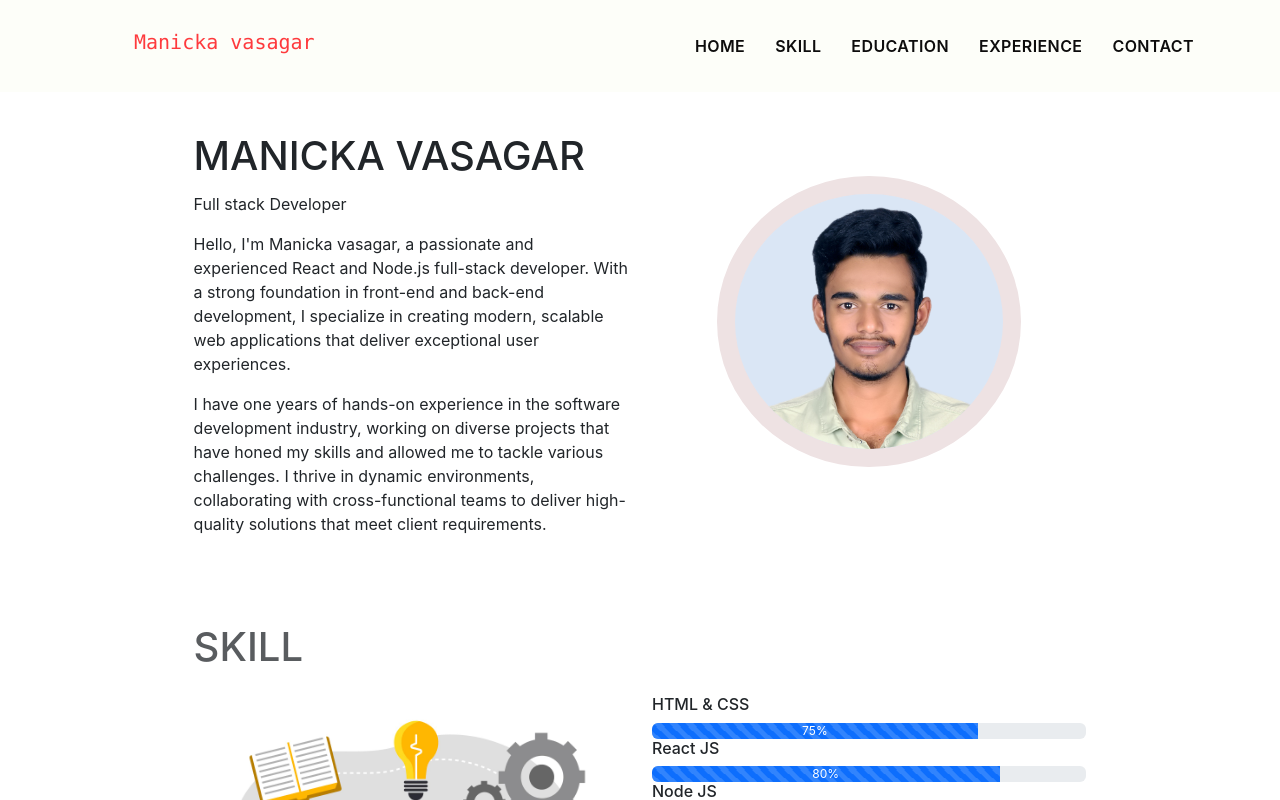
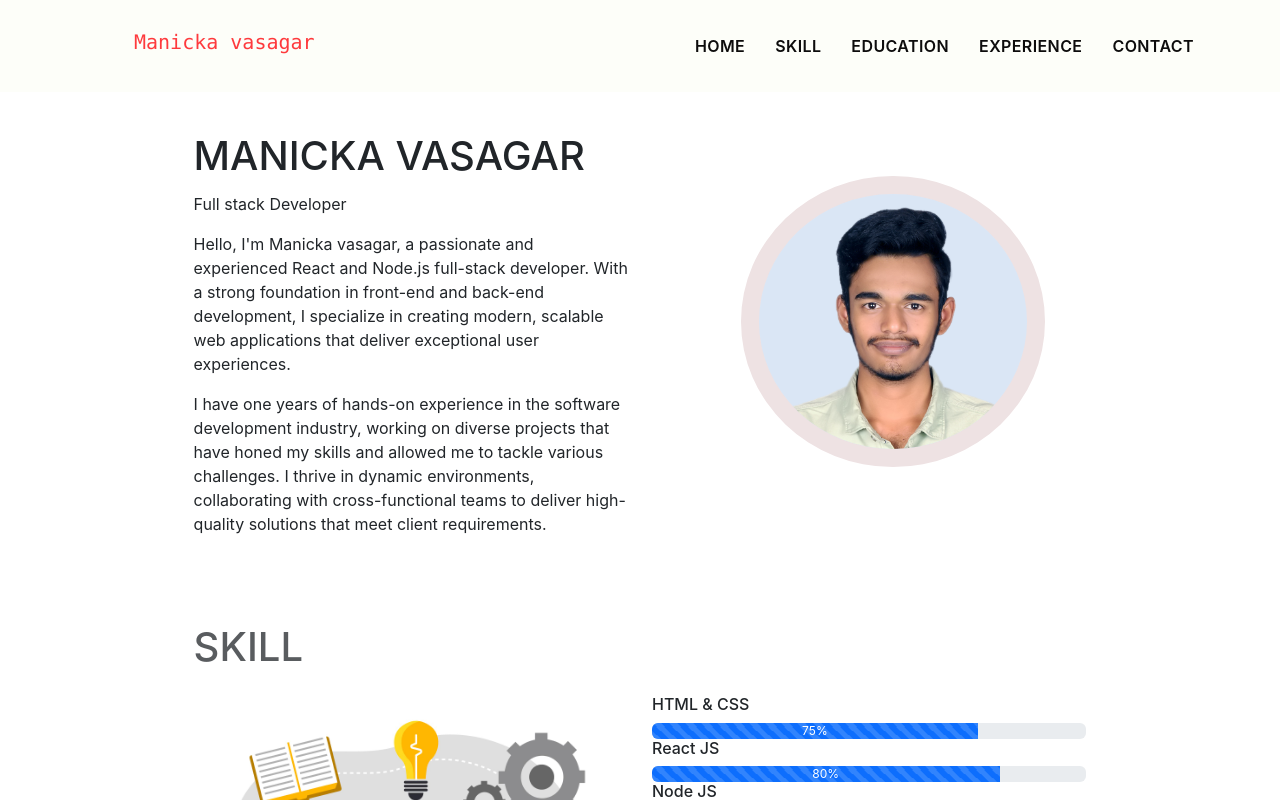
Before and after one commit to Ak171202/Portfolio, a React (Create React App) app: page / in a window 1280 px wide. Shown: the top 800 px of the page. Built offline with nearby package versions, Linux system fonts and the light colour scheme.

Commit message:
img left side

```diff
--- a/src/compo/Home.js
+++ b/src/compo/Home.js
@@ -5,7 +5,7 @@ function Home() {
         <div style={{ margin: '5% 10%',marginTop:'10%' }} id='home'>
             <div class="row d-flex flex-row-reverse pt-3 pb-3" >
                 <div class="col-sm-12 text-center col-md-6 mt-lg-5 col-lg-6">
-                    <img style={{ border: '18px solid rgb(238 226 227)', borderRadius: '50%', backgroundColor: '#dae6f5' }} width='70%' src={mypic}></img>
+                    <img className='ms-lg-5' style={{ border: '18px solid rgb(238 226 227)', borderRadius: '50%', backgroundColor: '#dae6f5' }} width='70%' src={mypic}></img>
                 </div>
 
                 <div class="col-sm-12 col-md-6 col-lg-6">
```
